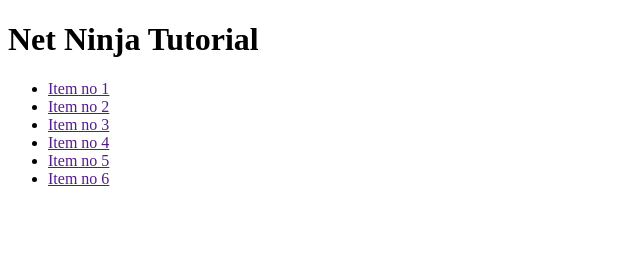
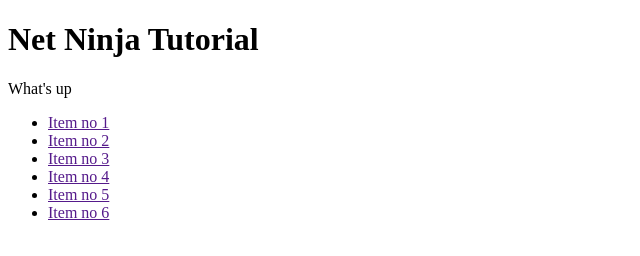
Before and after one commit to oscardbg/netNinja-git-one, a plain HTML site: page index.html in a window 1280 px wide. Shown: the whole page, without its empty margins (0-640 px from the left). Drawn offline with Linux system fonts and the light colour scheme.

Commit message:
Just para

```diff
--- a/index.html
+++ b/index.html
@@ -11,6 +11,7 @@
 <body>
     <header>
         <h1>Net Ninja Tutorial</h1>
+        What's up
         <nav>
             <ul>
                 <li><a href="">Item no 1</a></li>
```
